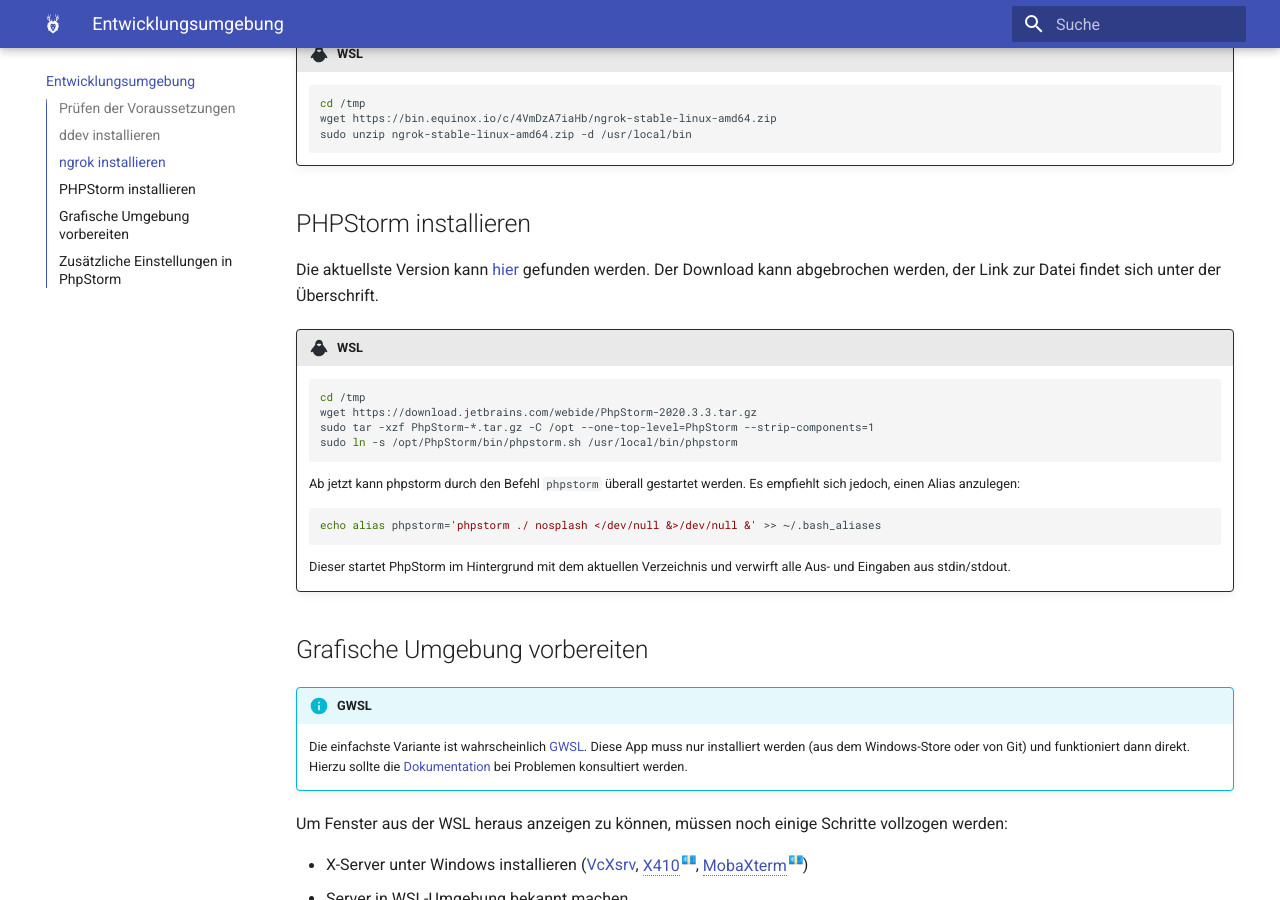
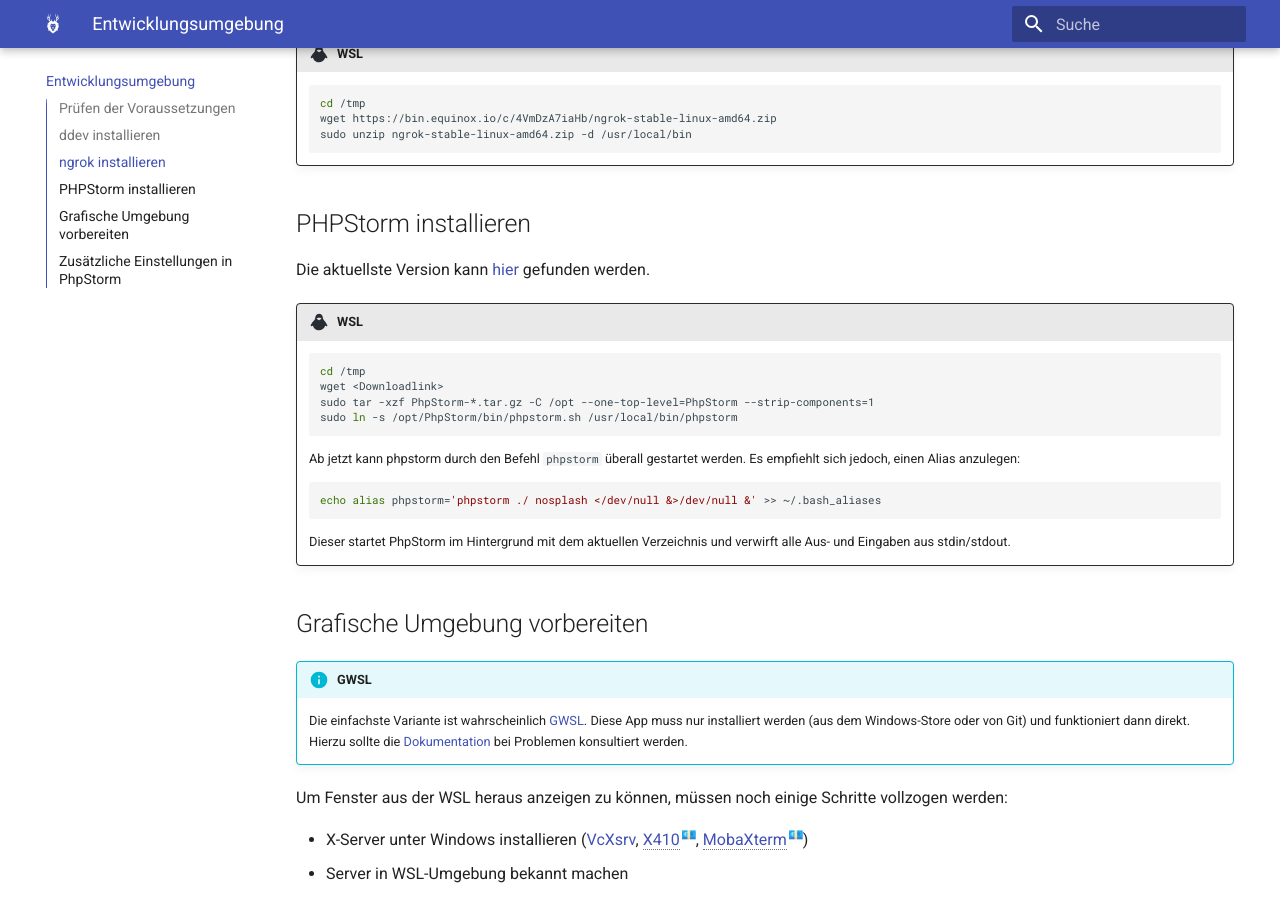
Before and after one commit to Ice2b/DevEnv-Docs, an MkDocs documentation site: the page built from docs/environment.md, in a window 1280 px wide and 900 px high, scrolled down 887 px. Built offline with MkDocs 1.6.1 and Material for MkDocs 9.7.7, drawn with Linux system fonts in a browser that asks for light colours; nearby versions of some CDN libraries; emoji names are drawn with the system emoji font.

````diff
--- a/docs/environment.md
+++ b/docs/environment.md
@@ -34,11 +34,11 @@ In WSL werden nun gcc und DDEV installiert:
     ```
 
 ## PHPStorm installieren
-Die aktuellste Version kann [hier](https://www.jetbrains.com/de-de/phpstorm/download/download-thanks.html?platform=linux) gefunden werden. Der Download kann abgebrochen werden, der Link zur Datei findet sich unter der Überschrift.
+Die aktuellste Version kann [hier](https://www.jetbrains.com/de-de/phpstorm/download/other.html) gefunden werden.
 !!! wsl "WSL"
     ```zsh
     cd /tmp
-    wget https://download.jetbrains.com/webide/PhpStorm-2020.3.3.tar.gz
+    wget <Downloadlink>
     sudo tar -xzf PhpStorm-*.tar.gz -C /opt --one-top-level=PhpStorm --strip-components=1
     sudo ln -s /opt/PhpStorm/bin/phpstorm.sh /usr/local/bin/phpstorm
     ```
--- /dev/null
+++ b/docs/requirements.txt
@@ -0,0 +1 @@
+mkdocs-material
````
Also changed, not shown: .readthedocs.yaml (added, +9 -0 lines).
